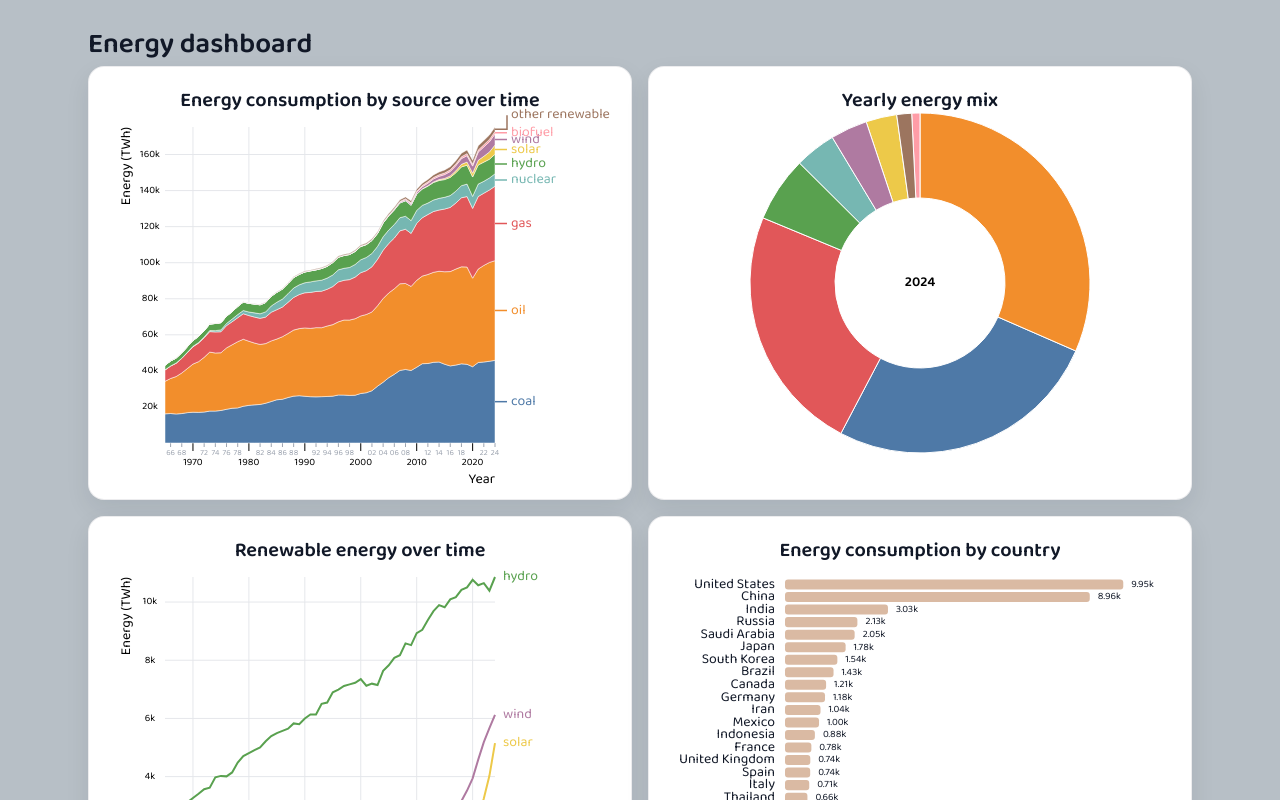
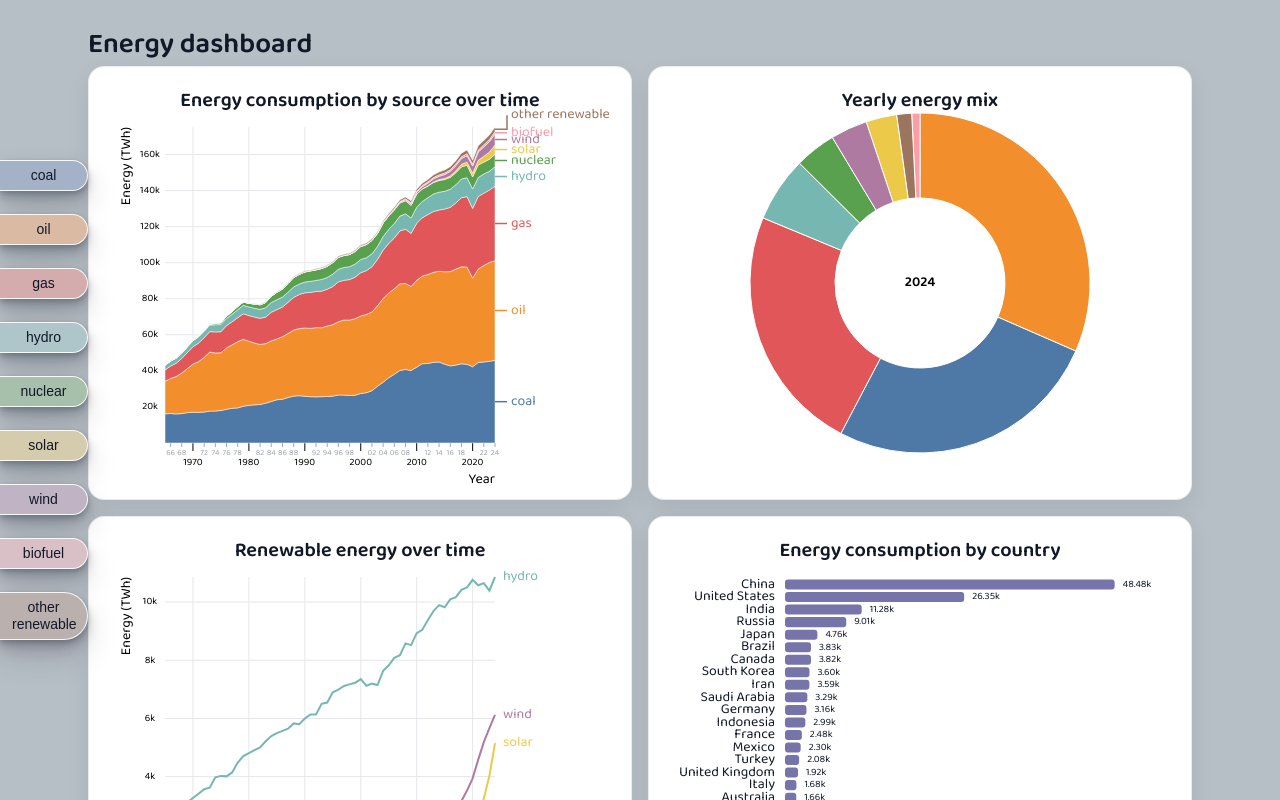
Before and after one commit to fotinidelig/energy-dashboard, a React (Vite) app: page / in a window 1280 px wide. Shown: the top 800 px of the page. Built offline with nearby package versions, Linux system fonts and the light colour scheme.

Commit message:
added buttons

```diff
--- a/src/App.css
+++ b/src/App.css
@@ -1,6 +1,12 @@
+@import './theme/typography.css';
+
 .app {
   min-height: 100vh;
   background-color: rgb(183, 191, 198);
+}
+
+.app-main {
+  min-height: 100vh;
 }
 
 .container {
@@ -14,6 +20,45 @@
   grid-template-columns: repeat(2, minmax(0, 1fr));
   gap: 16px;
   align-items: center;
+}
+
+.source-button-container {
+  position: fixed;
+  display: flex;
+  flex-direction: column;
+  align-items: stretch;
+  justify-content: space-between;
+  height: 60%;
+  top: 20%;
+
+  font: var(--font-size-body);
+}
+
+.source-button {
+  max-width: 5.5rem;
+  padding: 6px 12px;
+  border-radius: 0 100px 100px 0;
+  color: #111827;
+  font-size: var(--font-size-label);
+  line-height: 1.2;
+  text-align: center;
+  white-space: normal;
+  touch-action: manipulation;
+  transition: all 250ms;
+
+  /* add border everywhere except left side */
+  border-left: 0;
+  border-top: 1px solid rgba(255, 255, 255, .9);
+  border-bottom: 1px solid rgba(255, 255, 255, .9);
+  border-right: 1px solid rgba(255, 255, 255, .9);
+
+  box-shadow: #11182729 0 2px 4px,#11182729 0 4px 8px,#11182729 0 8px 16px,#11182729 0 16px 32px;
+
+}
+
+.source-button:hover {
+  cursor: pointer;
+  border: 0;
 }
 
 .chart-card {
--- a/src/App.jsx
+++ b/src/App.jsx
@@ -1,3 +1,4 @@
+import { useState } from 'react';
 import './App.css'
 import { data } from "./energy.js"
 import ResponsiveBarPlot from "./BarPlot.jsx"
@@ -5,14 +6,15 @@ import ResponsiveDonutPlot from './DonutPlot.jsx';
 import ResponsiveAreaPlot from './StackedAreaPlot.jsx';
 import ResponsiveLinePlot from './LinePlot.jsx';
 import { schemeTableau10 } from "d3";
+import { muteColor } from './muteColor.js';
 
 /** Mix columns from `energy.js` (excludes country, year, primary_energy). */
 const ENERGY_SOURCE_KEYS = [
   "coal",
   "oil",
   "gas",
+  "hydro",
   "nuclear",
-  "hydro",
   "solar",
   "wind",
   "biofuel",
@@ -23,6 +25,7 @@ const ENERGY_SOURCE_KEYS = [
 const energySourceToColor = Object.fromEntries(
   ENERGY_SOURCE_KEYS.map((key, i) => [key, schemeTableau10[i]]),
 );
+
 
 const year = 2024
 // change country name 'United Arab Emirates' to 'Un. Arab Emirates'
@@ -40,10 +43,55 @@ const donutData = ENERGY_SOURCE_KEYS.map((source) => ({
   value: worldRow ? Number(worldRow[source]) || 0 : 0,
 }))
 
+function SourceButtonLabel({ source }) {
+  if (source === 'other_renewable') {
+    return (
+      <>
+        other
+        <br />
+        renewable
+      </>
+    )
+  }
+  return source.replace(/_/g, ' ')
+}
+
 function App() {
+  const [selectedSource, setSelectedSource] = useState('total')
+  const [hoveredSource, setHoveredSource] = useState(null)
+
   return (
     <div className="app">
-      <main className="container">
+      <div className="source-button-container">
+        {ENERGY_SOURCE_KEYS.map((source) => {
+          const isActive =
+            hoveredSource === source || selectedSource === source
+          return (
+            <button
+              key={source}
+              type="button"
+              className="source-button"
+              onClick={() => {
+                if (source === selectedSource) {
+                  setSelectedSource('total');
+                } else {
+                  setSelectedSource(source);
+                }
+              }}
+              onMouseEnter={() => setHoveredSource(source)}
+              onMouseLeave={() => setHoveredSource(null)}
+              style={{
+                backgroundColor: isActive
+                  ? energySourceToColor[source]
+                  : muteColor(energySourceToColor[source]),
+              }}
+            >
+              <SourceButtonLabel source={source} />
+            </button>
+          )
+        })}
+      </div>
+      <main className="container app-main">
         <h1>Energy dashboard</h1>
         <div className="dashboard">
           <div className='chart-card'>
@@ -58,6 +106,7 @@ function App() {
               data={donutData}
               year={year}
               country='World'
+              sourceGlobal={selectedSource}
               sourceColors={energySourceToColor}
             />
           </div>
@@ -72,7 +121,7 @@ function App() {
               <ResponsiveBarPlot
                 data={yearlyData}
                 country='None'
-                source='oil'
+                source={selectedSource}
                 sourceColors={energySourceToColor}
               />
             </div>
@@ -82,4 +131,5 @@ function App() {
   )
 }
 
+
 export default App
--- a/src/BarPlot.jsx
+++ b/src/BarPlot.jsx
@@ -36,15 +36,6 @@ export const BarPlot = ({
       return [...totalData].sort((a, b) => (b[source] ?? 0) - (a[source] ?? 0));
     }, [totalData]);
 
-    // Get energy sources sorted by source with max. energy -> source with min. energy
-    const dataBySource = useMemo(() => {
-      const ranked = Object.keys(sourceColors ?? {})
-        .map((s) => ({ s, total: d3.sum(sortedData, (d) => d[s] ?? 0) }))
-        .sort((a, b) => b.total - a.total);
-      return Object.fromEntries(
-        ranked.map(({ s }) => [s, sortedData.map((d) => d[s] ?? 0)]),
-      );
-    }, [sourceColors, sortedData]);
     // ToDo: use to construct stacked bar plot
 
     // 2) Chart dimensions and margins.
```
